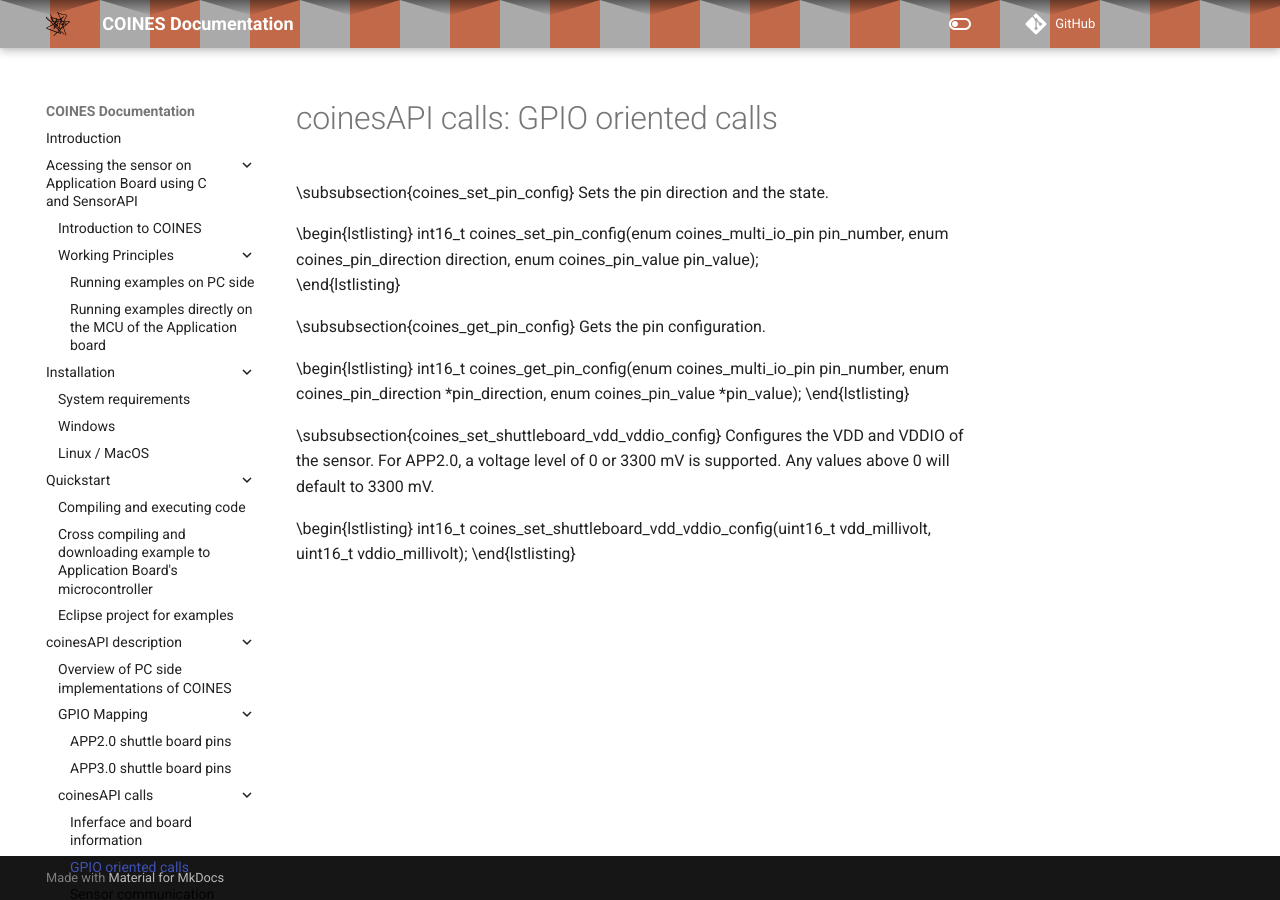
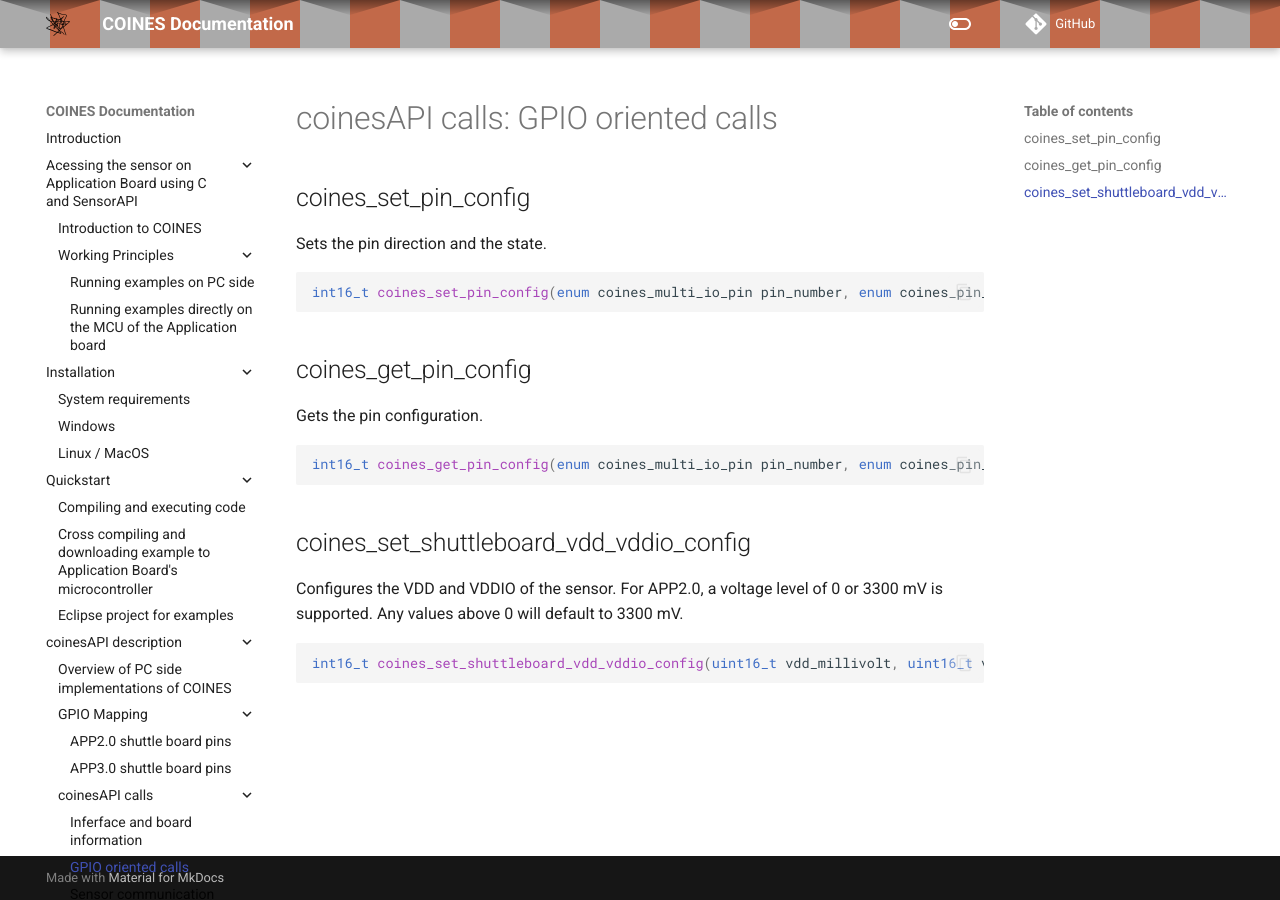
Before and after one commit to frickly-systems/bst-coines-documentation, an MkDocs documentation site: the page built from docs/coines_api/api_calls/gpio_oriented_calls.md, in a window 1280 px wide. Built offline with MkDocs 1.6.1 and Material for MkDocs 9.7.7, drawn with Linux system fonts in a browser that asks for light colours; comment, search, counter and statistics services are not loaded.

Commit message:
[wip] api gpio oriented calls finished

````diff
--- a/docs/coines_api/api_calls/gpio_oriented_calls.md
+++ b/docs/coines_api/api_calls/gpio_oriented_calls.md
@@ -1,22 +1,24 @@
 # coinesAPI calls: GPIO oriented calls
 
-\subsubsection{coines\_set\_pin\_config}
+## coines_set_pin_config
 Sets the pin direction and the state.
 
-\begin{lstlisting}
+```C
 int16_t coines_set_pin_config(enum coines_multi_io_pin pin_number, enum coines_pin_direction direction, enum coines_pin_value pin_value);
-\end{lstlisting}
+```
 
-\subsubsection{coines\_get\_pin\_config}
+## coines_get_pin_config
 Gets the pin configuration.
 
-\begin{lstlisting}
+```C
 int16_t coines_get_pin_config(enum coines_multi_io_pin pin_number, enum coines_pin_direction *pin_direction, enum coines_pin_value *pin_value);
-\end{lstlisting}
+```
 
-\subsubsection{coines\_set\_shuttleboard\_vdd\_vddio\_config}
-Configures the VDD and VDDIO of the sensor. For APP2.0, a voltage level of 0 or 3300 mV is supported. Any values above 0 will default to 3300 mV.
+## coines_set_shuttleboard_vdd_vddio_config
+Configures the VDD and VDDIO of the sensor.
+For APP2.0, a voltage level of 0 or 3300 mV is supported.
+Any values above 0 will default to 3300 mV.
 
-\begin{lstlisting}
+```C
 int16_t coines_set_shuttleboard_vdd_vddio_config(uint16_t vdd_millivolt, uint16_t vddio_millivolt);
-\end{lstlisting}
+```
````
